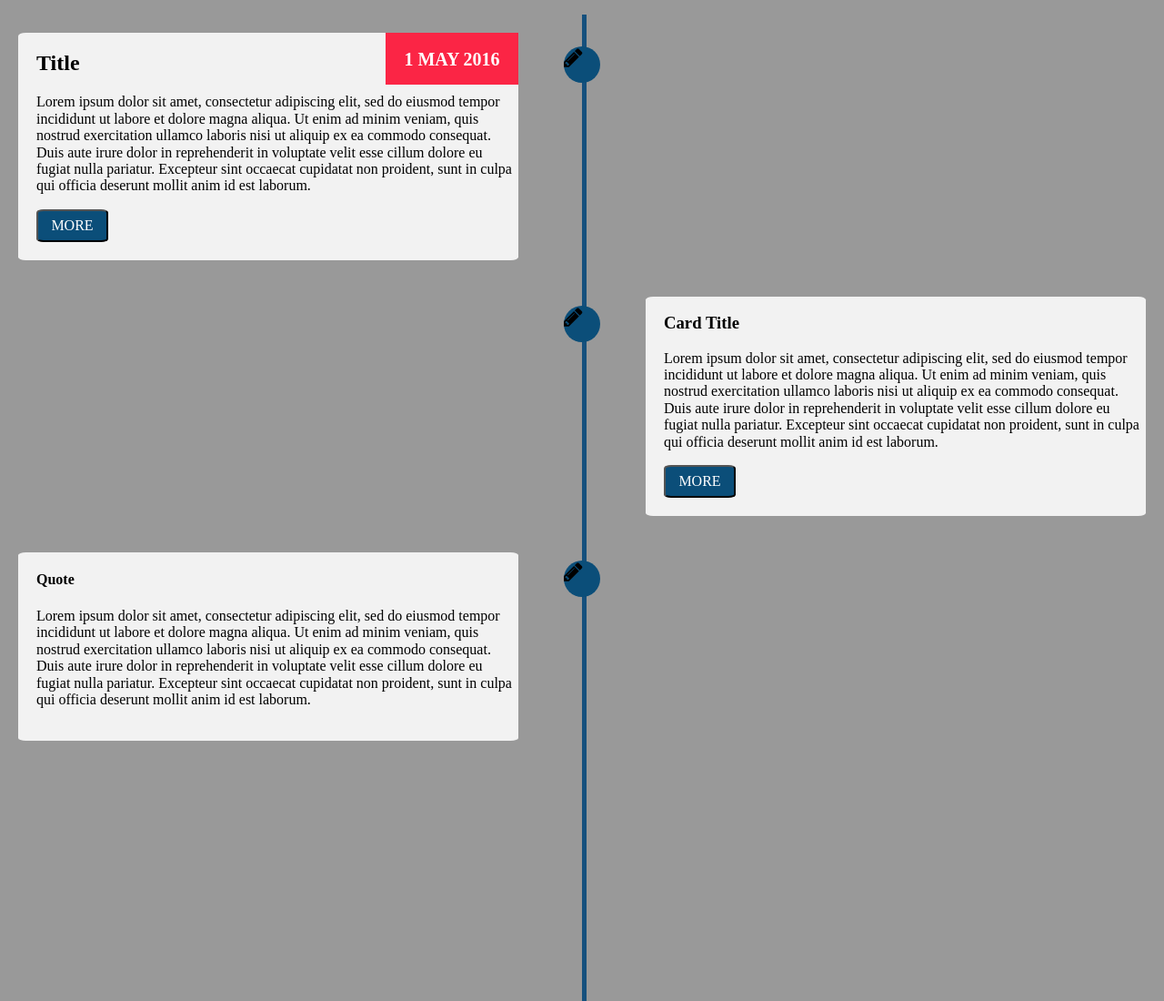
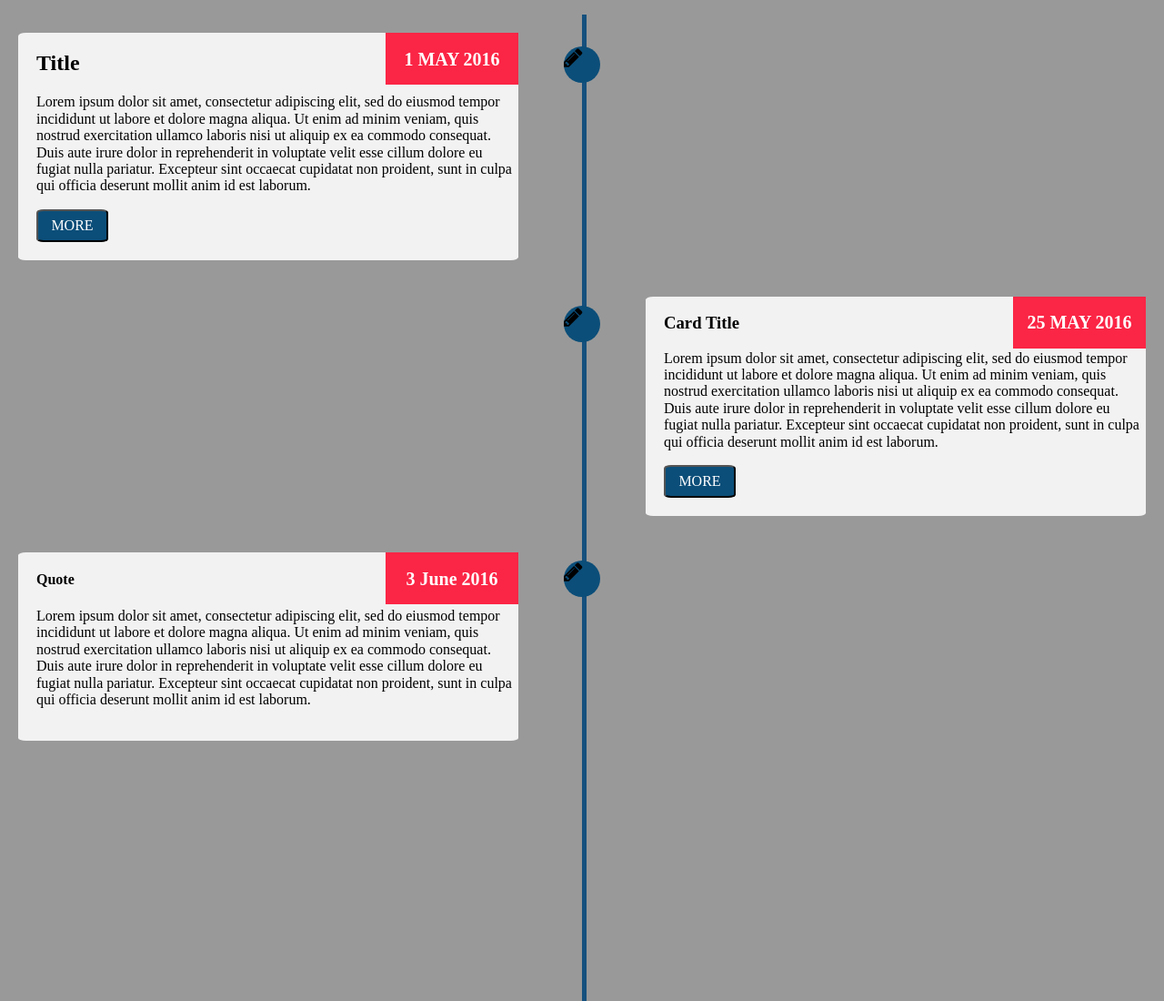
Before and after one commit to JGrant024/vertical-timeline, a plain HTML site: page index.html in a window 1280 px wide. Shown: the top 1100 px of the page at 91% size. Drawn offline with Linux system fonts and the light colour scheme.

Commit message:
updated date box in html

```diff
--- a/index.html
+++ b/index.html
@@ -30,6 +30,9 @@
     </li>
     <li class="timeline-event">
     <article class="timeline-article">
+      <time>
+        <span>25 MAY 2016</span>
+      </time>
       <h3>Card Title</h3>
       <p>Lorem ipsum dolor sit amet, consectetur adipiscing elit, sed do eiusmod tempor incididunt ut labore et dolore magna aliqua. Ut enim ad minim veniam, quis nostrud exercitation ullamco laboris nisi ut aliquip ex ea commodo consequat. Duis aute irure dolor in reprehenderit in voluptate velit esse cillum dolore eu fugiat nulla pariatur. Excepteur sint occaecat cupidatat non proident, sunt in culpa qui officia deserunt mollit anim id est laborum.</p>
       <button>MORE</button>
@@ -37,6 +40,9 @@
     </li>
     <li class="timeline-event">
     <article class="timeline-article">
+      <time>
+        <span>3 June 2016</span>
+      </time>
       <h4>Quote</h4>
       <p>Lorem ipsum dolor sit amet, consectetur adipiscing elit, sed do eiusmod tempor incididunt ut labore et dolore magna aliqua. Ut enim ad minim veniam, quis nostrud exercitation ullamco laboris nisi ut aliquip ex ea commodo consequat. Duis aute irure dolor in reprehenderit in voluptate velit esse cillum dolore eu fugiat nulla pariatur. Excepteur sint occaecat cupidatat non proident, sunt in culpa qui officia deserunt mollit anim id est laborum.</p>
 
```
